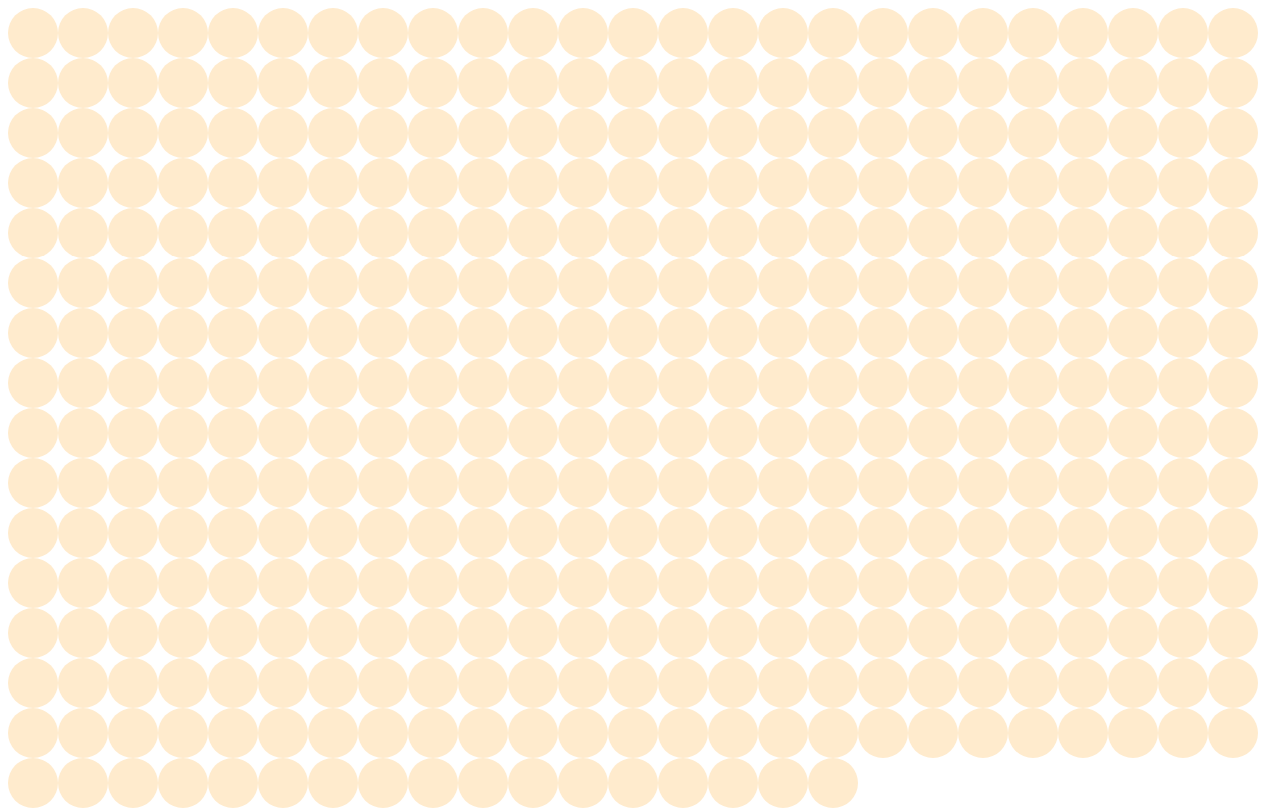
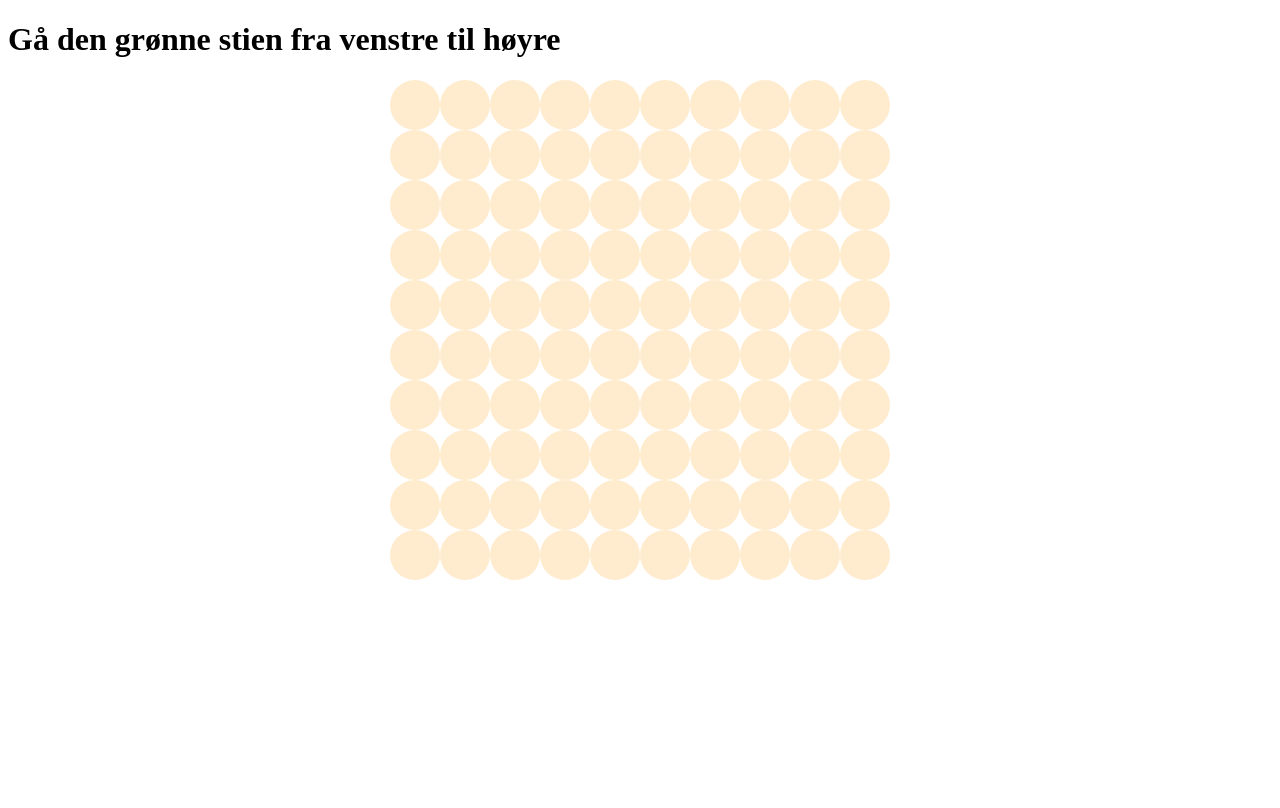
Before and after one commit to uwohlen/elvit12-2526-uw, a plain HTML site: page IT1/4 DOM/colorMyPath.html in a window 1280 px wide. Drawn offline with Linux system fonts and the light colour scheme.

Commit message:
Update colorMyPath.html

```diff
--- a/IT1/4 DOM/colorMyPath.html
+++ b/IT1/4 DOM/colorMyPath.html
@@ -5,6 +5,11 @@
   <meta name="viewport" content="width=device-width, initial-scale=1.0">
   <title></title>
   <style>
+    #boksID {
+      width: 500px;
+      height: 500px;
+      margin: auto;
+    }
     .sirkel {
       height: 50px;
       width: 50px;
@@ -16,22 +21,27 @@
   </style>
 </head>
 <body>
+  <h1>Gå den grønne stien fra venstre til høyre</h1>
+  <div id="boksID"></div>
 <script>
-  let sideEL = document.querySelector("body");
+  let boksEL = document.getElementById("boksID");
 
-  let blink = 42;
+  let vei = [41,42,43,33,23,24,25,35,36,46,56,66,65,64,74,84,94,95,96,97,98,88,78,68,69,70];
 
-  for (let i=0; i<392; i++) {
+  let i = 1;
+  while (i <= 100) {
     let divEL = document.createElement("div");
     divEL.className = "sirkel";
-    if (i == blink) {
+    //divEL.innerText = i;
+    if (vei.includes(i)) {
       divEL.setAttribute("data-verdi","blink");
     }
     else {
       divEL.setAttribute("data-verdi","bom");
     }
     divEL.addEventListener("click",fargefunk);
-    sideEL.appendChild(divEL);
+    boksEL.appendChild(divEL);
+    i++;
   }
 
   function fargefunk(event) {
```
